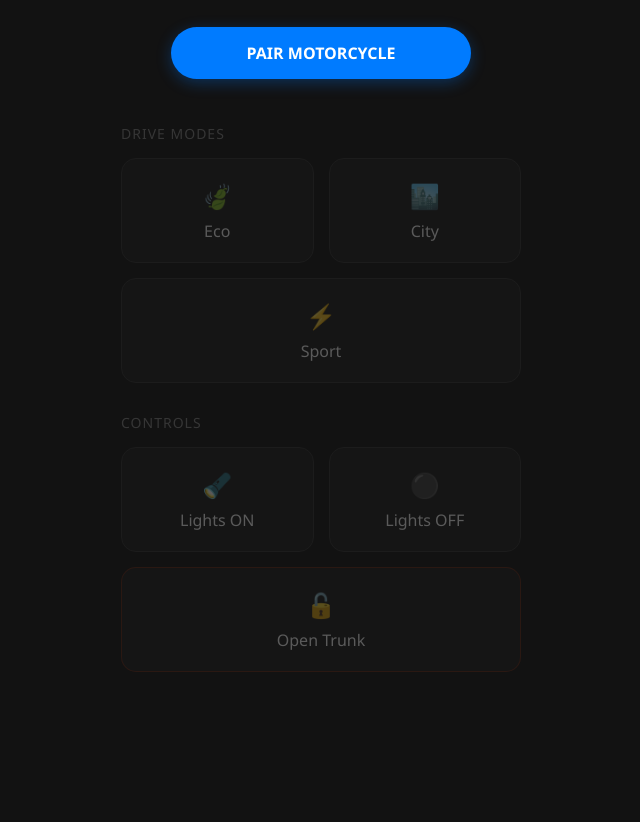
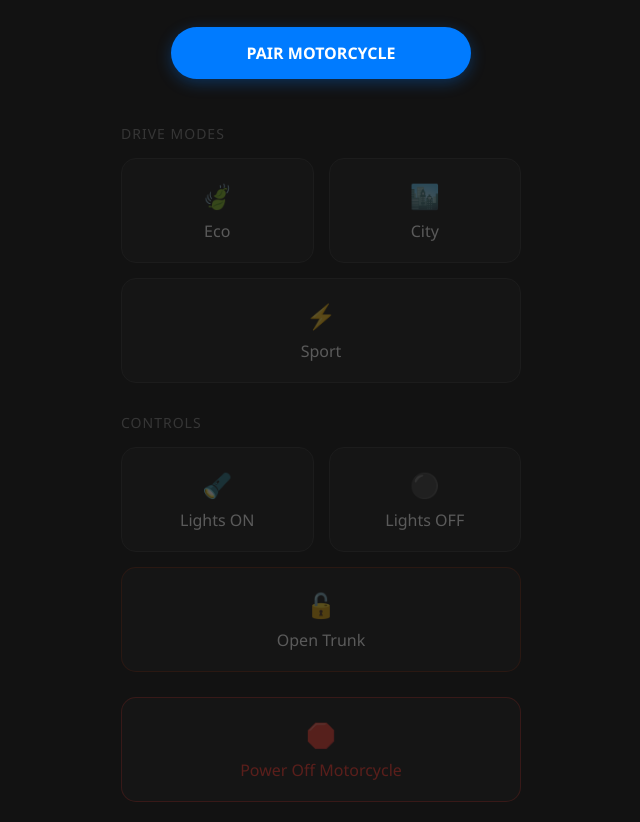
Before and after one commit to Ruc0tapia/index.html, a plain HTML site: page index.html in a window 1280 px wide. Shown: the part 100-922 px from the top of the page, without its empty margins (319-959 px from the left). Before the commit the page ends 800 px from the top, so only its background shows below. Drawn offline with Linux system fonts and the light colour scheme.

Commit message:
Update index.html

```diff
--- a/index.html
+++ b/index.html
@@ -97,6 +97,9 @@
         .btn-trunk { grid-column: span 2; border-color: rgba(255, 61, 0, 0.3); }
         .btn-trunk:active { background-color: rgba(255, 61, 0, 0.1); border-color: var(--accent-red); }
 
+        .btn-power-off { grid-column: span 2; border-color: rgba(255, 59, 48, 0.5); color: #ff3b30; margin-top: 10px; }
+        .btn-power-off:active { background-color: rgba(255, 59, 48, 0.1); border-color: #ff3b30; }
+
         .section-title {
             grid-column: span 2;
             text-align: left;
@@ -139,6 +142,10 @@
 
         <button class="control-btn btn-trunk" onclick="sendCommand('TRUNK')">
             <span class="btn-icon">🔓</span> Open Trunk
+        </button>
+
+        <button class="control-btn btn-power-off" onclick="confirmPowerOff()">
+            <span class="btn-icon">🛑</span> Power Off Motorcycle
         </button>
     </div>
 
@@ -215,23 +222,28 @@
             }
 
             try {
-                // Convert the text string into a byte array for BLE transmission
                 let encoder = new TextEncoder();
                 let commandData = encoder.encode(commandText);
 
                 await rxCharacteristic.writeValue(commandData);
                 console.log("Command Sent: ", commandText);
 
-                // Little visual feedback on the status bar
                 let oldText = statusMessage.innerText;
                 statusMessage.innerText = `Command Sent: ${commandText}`;
-                setTimeout(() => { if(bleDevice.gatt.connected) statusMessage.innerText = oldText; }, 1000);
+                setTimeout(() => { if(bleDevice && bleDevice.gatt.connected) statusMessage.innerText = oldText; }, 1000);
 
             } catch (error) {
                 console.error("Write Error:", error);
                 statusMessage.innerText = "Error sending command!";
             }
         }
+
+        // NEW SHUTDOWN CONFIRMATION FUNCTION
+        function confirmPowerOff() {
+            if (confirm("SECURITY ALERT: Are you sure you want to completely shut down the 72V system and arm the alarm?")) {
+                sendCommand("POWER_OFF");
+            }
+        }
     </script>
 </body>
 </html>
```
